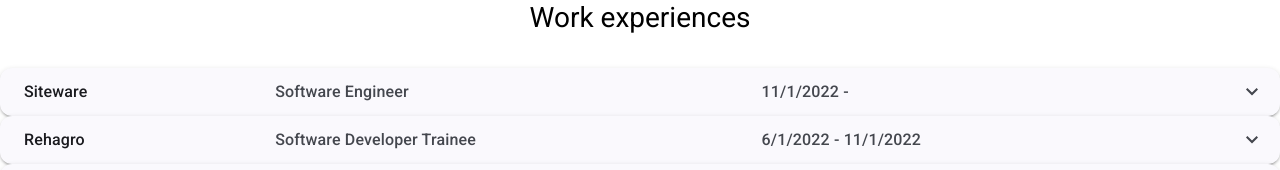
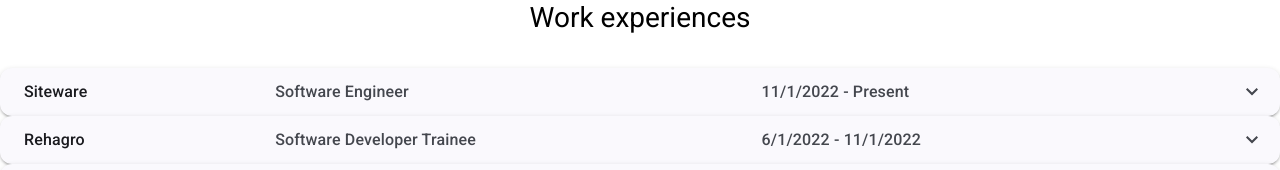
Before and after one commit to Raffael-Eloi/portifolio, an Angular app: page /work-expeciences in a window 1280 px wide. Shown: the top 170 px of the page. Built offline with nearby package versions, Linux system fonts and the light colour scheme.

Commit message:
show present when does not have finish date (GREEN)

```diff
--- a/src/app/work-experiences/work-experiences.component.html
+++ b/src/app/work-experiences/work-experiences.component.html
@@ -10,9 +10,7 @@
                 {{ workExperience.position }}
             </mat-panel-description>
             <mat-panel-description>
-                {{ workExperience.startDate.toLocaleDateString() }}
-                -
-                {{ workExperience.finishDate?.toLocaleDateString()}}
+                {{ getExperiencePeriod(workExperience) }}
             </mat-panel-description>
         </mat-expansion-panel-header>
         <ul>
--- a/src/app/work-experiences/work-experiences.component.ts
+++ b/src/app/work-experiences/work-experiences.component.ts
@@ -19,4 +19,22 @@
     this.workExperiences = workExperiences;
     this.panelOpenState = false;
   }
+
+  getExperiencePeriod(experience: WorkExperience): string {
+    const startDate = this.getStartDate(experience);
+    const finishDate = this.getFinishDate(experience);
+
+    return `${startDate} - ${finishDate}`;
+  }
+
+  private getStartDate(experience: WorkExperience): string {
+    return experience.startDate.toLocaleDateString();
+  }
+
+  private getFinishDate(experience: WorkExperience): string {
+    if (experience.finishDate)
+      return experience.finishDate.toLocaleDateString();
+
+    return "Present";
+  }
 }
```
